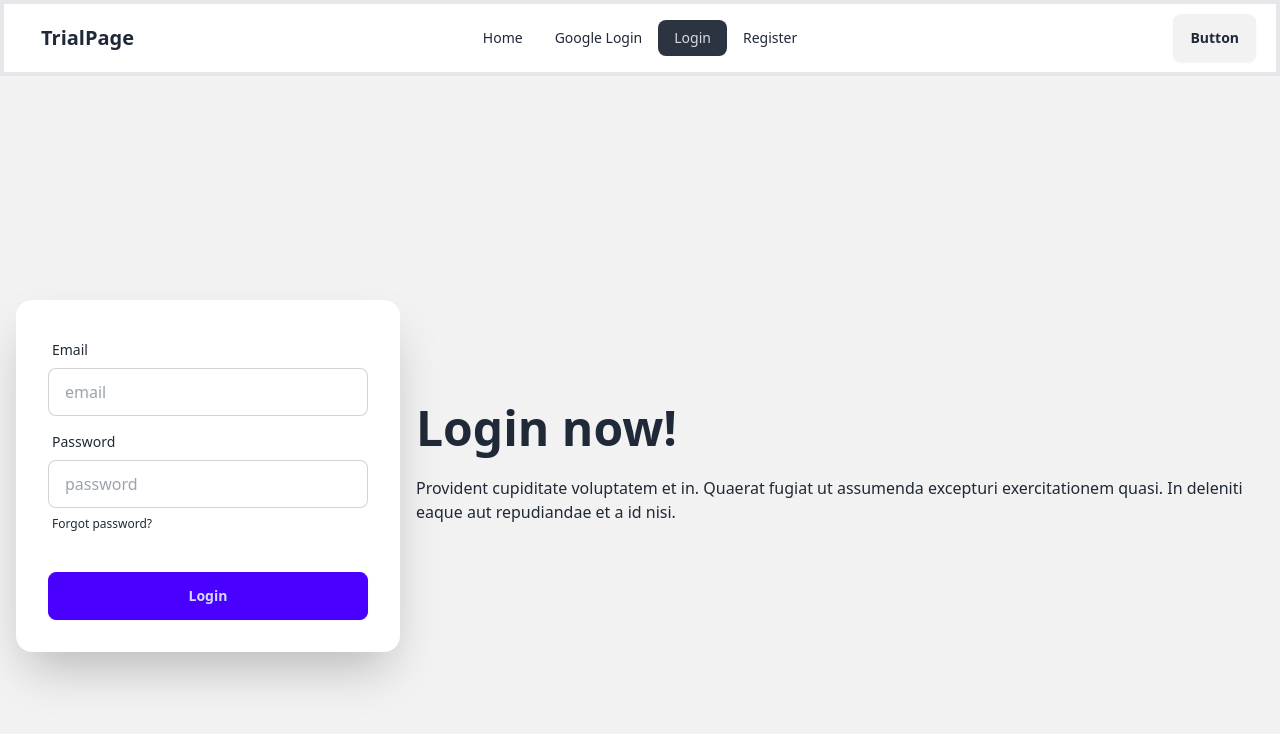
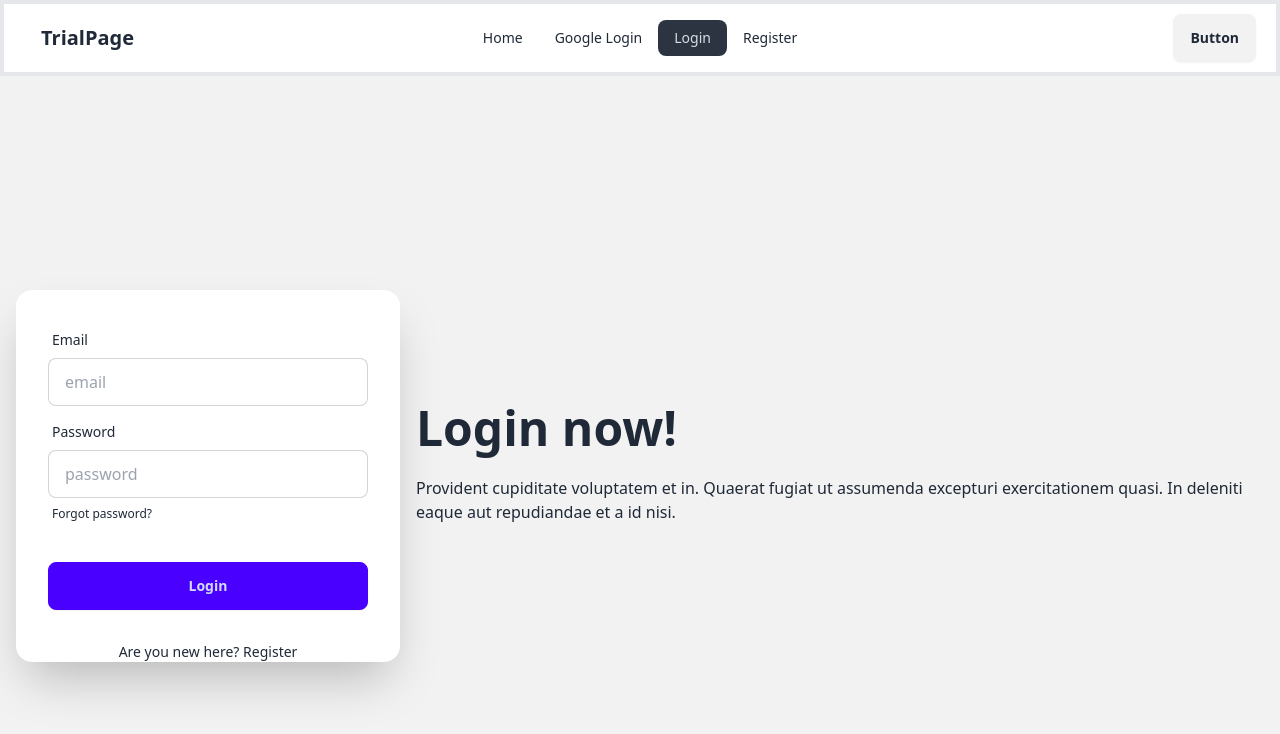
Before and after one commit to DasPriYam714/Simple-Firebase, a React (Vite) app: page /login in a window 1280 px wide. Shown: the top 734 px of the page. Built offline with nearby package versions, Linux system fonts and the light colour scheme.

Commit message:
add login authentication

```diff
--- a/src/components/login/Login.jsx
+++ b/src/components/login/Login.jsx
@@ -74,6 +74,9 @@ const Login = () => {
         successLogin && <p className=' text-red-600'>{successLogin} </p>
       }
       </form>
+      <div>
+                <p className='text-sm text-center'>Are you new here? <Link to={'/register'} >Register</Link></p>
+            </div>
 
     </div>
   </div>
--- a/src/components/register/Register.jsx
+++ b/src/components/register/Register.jsx
@@ -93,7 +93,7 @@ const Register = () => {
                 success && <p className=' text-green-600'>{success}</p>
             }
              <div>
-                <p className='mt-3'>Already have an account? <Link to={'/login'}>Login</Link></p>
+                <p className='mt-3'>Already have an account? <Link to={'/login'} className='text-blue-800'>Login</Link></p>
             </div>
 
 
```
